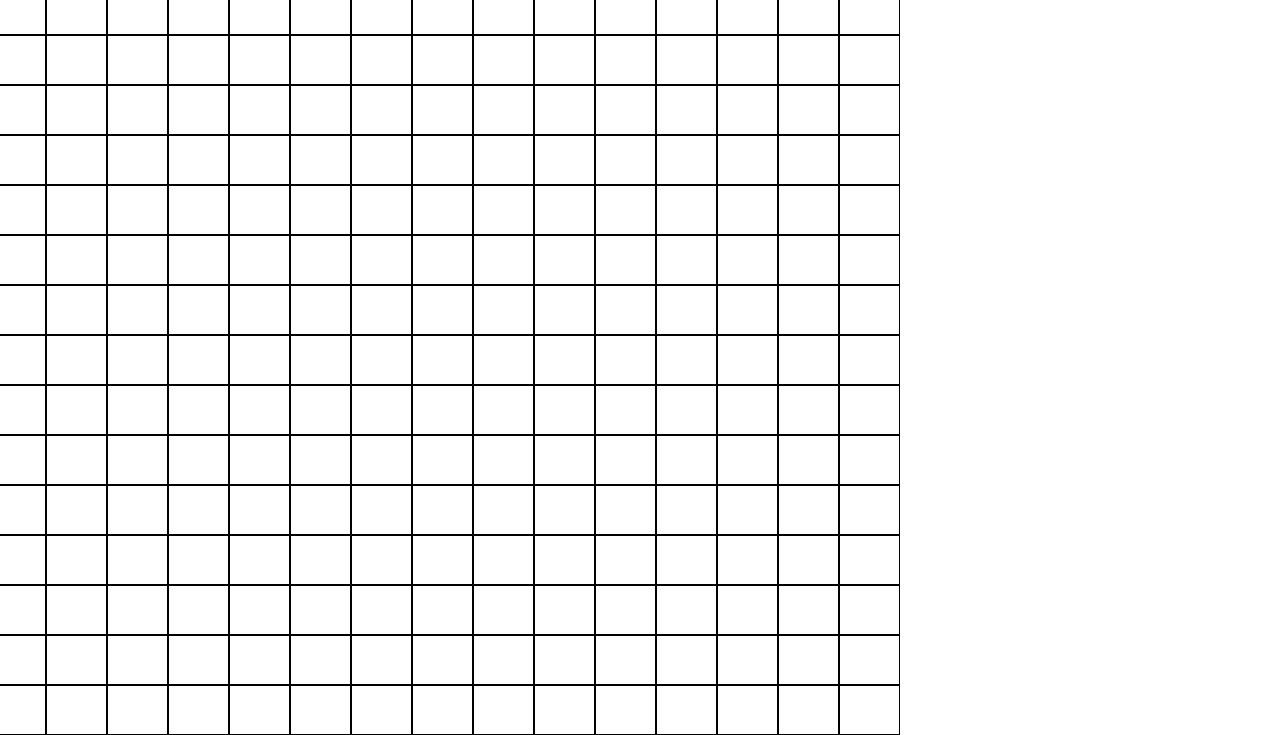
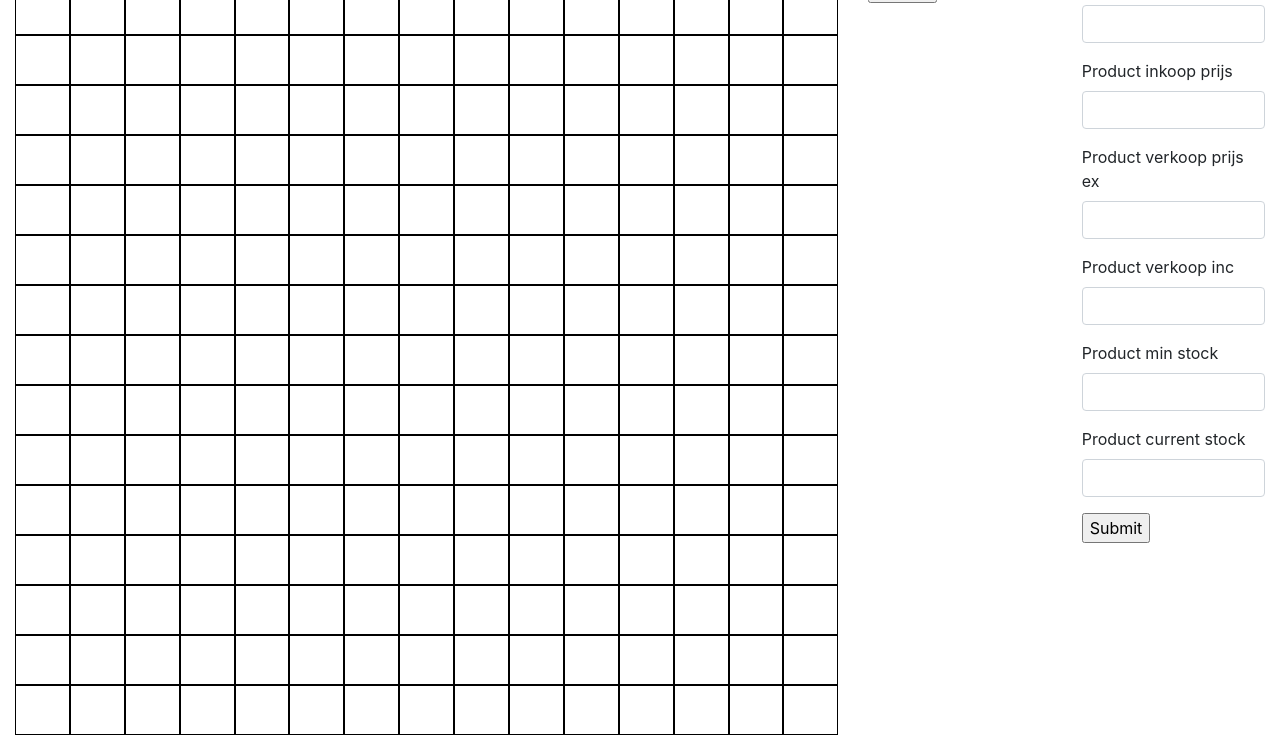
Before and after one commit to mainshooter/invy, a website built with webpack: page index.html in a window 1280 px wide. Shown: the part 113-848 px from the top of the page. Built offline with nearby package versions, Linux system fonts and the light colour scheme.

Commit message:
Added form to add product

```diff
--- a/controller/MainController.js
+++ b/controller/MainController.js
@@ -1,6 +1,7 @@
 import { Store } from '../model/Store.js';
 import { RegionsView } from '../view/RegionsView.js';
 import { WeatherView } from '../view/WeatherView.js';
+import { CreateProductView } from '../view/CreateProductView.js';
 import { generateWeatherMessage } from '../view/generator/weatherGenerator.js';
 
 class MainController {
@@ -13,13 +14,16 @@ class MainController {
   start() {
     let regionsView = new RegionsView(this.store);
     let weatherView = new WeatherView(this);
+    let createProductView = new CreateProductView(this);
     let weatherNode = weatherView.present();
     let regionNode = regionsView.present();
+    let createProductNode = createProductView.present();
     weatherNode.classList.add("col-2");
     let container = document.createElement("div");
     container.classList.add("row");
     container.appendChild(regionNode);
     container.appendChild(weatherNode);
+    container.appendChild(createProductNode);
     this.scene.setView(container);
   }
 
--- a/index.html
+++ b/index.html
@@ -7,7 +7,7 @@
     <link rel="stylesheet" href="style.css">
   </head>
   <body>
-    <div id="app" class="row"></div>
+    <div id="app" class="container" style="max-width: unset;"></div>
     <script src="bundle.js"></script>
   </body>
 </html>
--- /dev/null
+++ b/view/CreateProductView.js
@@ -0,0 +1,57 @@
+import { formGenerator } from './generator/form.js';
+
+class CreateProductView {
+
+  constructor(mainController) {
+  }
+
+  present() {
+    let container = document.createElement('div');
+    container.classList.add('col-2');
+    let form = formGenerator([
+      {
+        'labelText': 'Product naam',
+        'type': 'text',
+        'id': 'product_name',
+      },
+      {
+        'labelText': 'Product omschrijving',
+        'type': 'text',
+        'id': 'product_description',
+      },
+      {
+        'labelText': 'Product inkoop prijs',
+        'type': 'number',
+        'id': 'product_buyin',
+      },
+      {
+        'labelText': 'Product verkoop prijs ex',
+        'type': 'number',
+        'id': 'product_sell_ex',
+      },
+      {
+        'labelText': 'Product verkoop inc',
+        'type': 'number',
+        'id': 'product_sell_inc',
+      },
+      {
+        'labelText': 'Product min stock',
+        'type': 'number',
+        'id': 'product_min_stock',
+      },
+      {
+        'labelText': 'Product current stock',
+        'type': 'number',
+        'id': 'product_stock',
+      },
+    ]);
+    container.appendChild(form);
+    return container;
+  }
+
+  handleClick() {
+
+  }
+}
+
+export { CreateProductView }
--- a/view/RegionsView.js
+++ b/view/RegionsView.js
@@ -14,7 +14,7 @@ class RegionsView {
     let decoratieRegionView = new RegionView(storeRegions.decoratie).present();
 
     let container = document.createElement("div");
-    container.classList.add("col-10");
+    container.classList.add("col-8");
     let navTabs = document.createElement("ul");
     navTabs.classList.add("nav", 'nav-tabs');
     let tabItems = [
--- a/view/WeatherView.js
+++ b/view/WeatherView.js
@@ -13,6 +13,7 @@ class WeatherView {
 
     let form = formGenerator([
       {
+        'labelText': 'Weer station',
         "type":"text",
         "id":"city",
       }
--- a/view/generator/form.js
+++ b/view/generator/form.js
@@ -2,11 +2,20 @@ function formGenerator(inputFields, callBack) {
   let form = document.createElement("form");
 
   inputFields.forEach(attributes => {
+    let formGroup = document.createElement('div');
+    formGroup.classList.add('form-group');
+    let label = document.createElement('label');
+    label.innerText = attributes.labelText;
     let input = document.createElement("input");
+    input.classList.add('form-control');
     for (let attribute in attributes) {
-      input.setAttribute(attribute, attributes[attribute])
+      if (attribute != 'labelText') {
+        input.setAttribute(attribute, attributes[attribute])
+      }
     }
-    form.appendChild(input);
+    formGroup.appendChild(label);
+    formGroup.appendChild(input);
+    form.appendChild(formGroup);
   });
 
   let submit = document.createElement("input");
--- a/webpack.config.js
+++ b/webpack.config.js
@@ -19,9 +19,13 @@ for (var i = 0; i < views.length; i++) {
 files.push('./index.js');
 
 module.exports = {
+  mode: 'development',
   entry: files,
   output: {
     filename: 'bundle.js',
     path: path.resolve(__dirname, '')
+  },
+  devServer: {
+    liveReload: false
   }
 }
```
Also changed, not shown: model/Product.js (+10 -0 lines).
